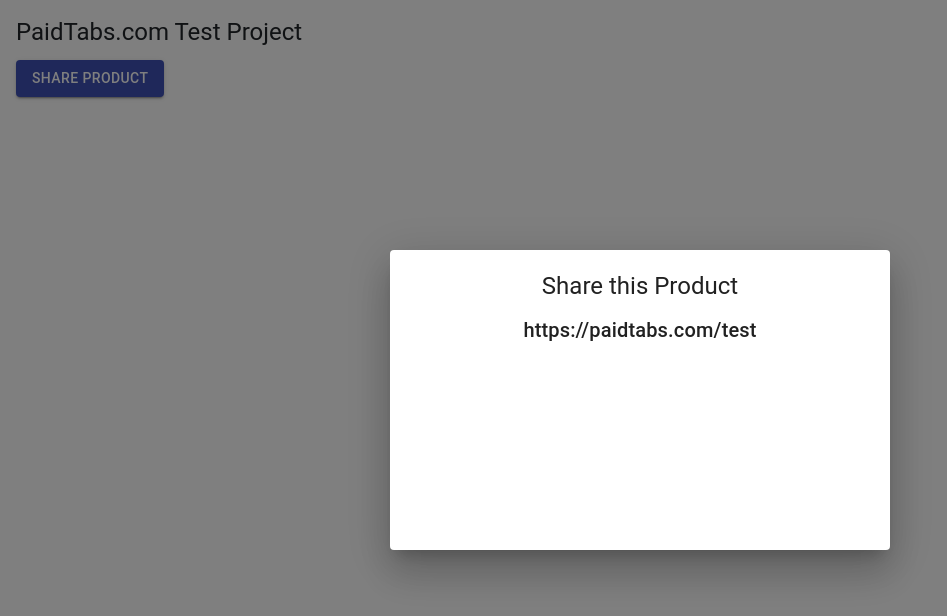
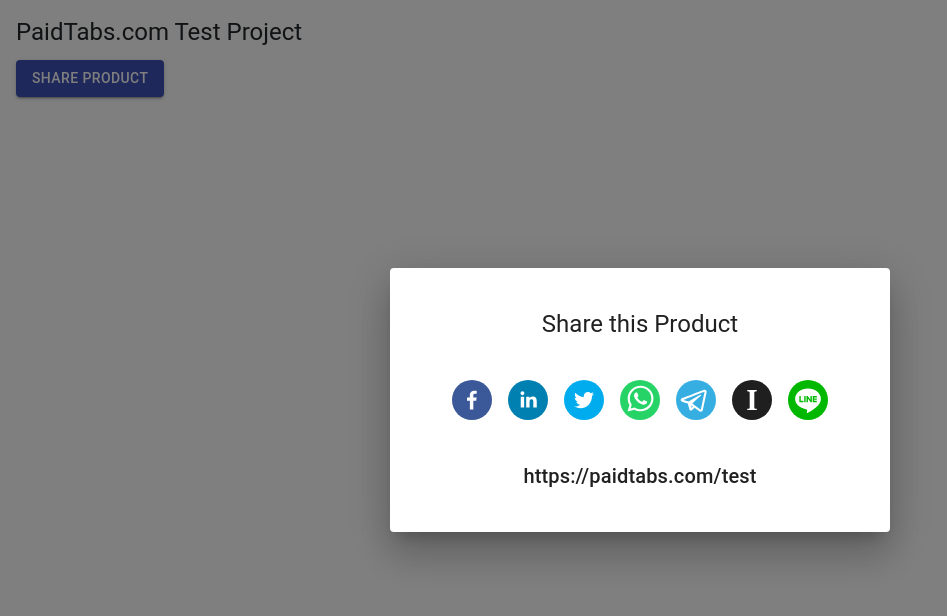
Before and after one commit to justpiano/PaidTab_Social-Sharing, a Next.js app: page / in a window 1280 px wide. Both pictures are taken after a click on the button "SHARE PRODUCT". Shown: the top 616 px of the page, without its empty margins (0-947 px from the left). Built offline with nearby package versions, Linux system fonts and the light colour scheme.

Commit message:
Add: social media buttons

```diff
--- a/components/ShareProduct.js
+++ b/components/ShareProduct.js
@@ -1,5 +1,21 @@
 import React, { useState } from 'react'
 import { Box, Button, Dialog, Typography } from '@material-ui/core';
+import {
+  FacebookShareButton,
+  FacebookIcon,
+  InstapaperShareButton,
+  InstapaperIcon,
+  LinkedinShareButton,
+  LinkedinIcon,
+  TwitterShareButton,
+  TwitterIcon,
+  TelegramShareButton,
+  TelegramIcon,
+  LineShareButton,
+  LineIcon,
+  WhatsappShareButton,
+  WhatsappIcon,
+} from "react-share";
 
 const ShareProduct = ({ productURL }) => {
   const [isDialogOpen, setIsDialogOpen] = useState(false);
@@ -22,8 +38,31 @@
         Share Product
       </Button>
       <Dialog open={isDialogOpen} onClose={() => handleCloseDialog()} >
-        <Box style={{ maxWidth: '500px', width: '500px', padding: '20px', minHeight: '300px', textAlign: 'center', display: 'flex', flexDirection: 'column', gap: '12px' }}>
+        <Box style={{ maxWidth: '500px', width: '500px', padding: '40px', textAlign: 'center', display: 'flex', flexDirection: 'column', gap: '24px' }}>
           <Typography variant='h5'>{'Share this Product'}</Typography>
+          <Box style={{ display: 'flex', flexDirection: "row", gap: '16px', justifyContent: 'center', paddingTop: '16px', paddingBottom: '16px' }}>
+            <FacebookShareButton url={productURL}>
+              <FacebookIcon style={{ borderRadius: '100px', width: '40px', height: '40px' }} />
+            </FacebookShareButton>
+            <LinkedinShareButton url={productURL}>
+              <LinkedinIcon style={{ borderRadius: '100px', width: '40px', height: '40px' }} />
+            </LinkedinShareButton>
+            <TwitterShareButton url={productURL}>
+              <TwitterIcon style={{ borderRadius: '100px', width: '40px', height: '40px' }} />
+            </TwitterShareButton>
+            <WhatsappShareButton url={productURL}>
+              <WhatsappIcon style={{ borderRadius: '100px', width: '40px', height: '40px' }} />
+            </WhatsappShareButton>
+            <TelegramShareButton url={productURL}>
+              <TelegramIcon style={{ borderRadius: '100px', width: '40px', height: '40px' }} />
+            </TelegramShareButton>
+            <InstapaperShareButton url={productURL}>
+              <InstapaperIcon style={{ borderRadius: '100px', width: '40px', height: '40px' }} />
+            </InstapaperShareButton>
+            <LineShareButton url={productURL}>
+              <LineIcon style={{ borderRadius: '100px', width: '40px', height: '40px' }} />
+            </LineShareButton>
+          </Box>
           <Typography variant='h6'>{productURL}</Typography>
         </Box>
       </Dialog>
--- a/package.json
+++ b/package.json
@@ -11,7 +11,8 @@
     "@material-ui/core": "4.11.2",
     "next": "13.1.6",
     "react": "18.2.0",
-    "react-dom": "18.2.0"
+    "react-dom": "18.2.0",
+    "react-share": "^4.4.1"
   },
   "license": "MIT",
   "keywords": [],
```
Also changed, not shown: 1 other file (tests, documents, lock files or other folders).
